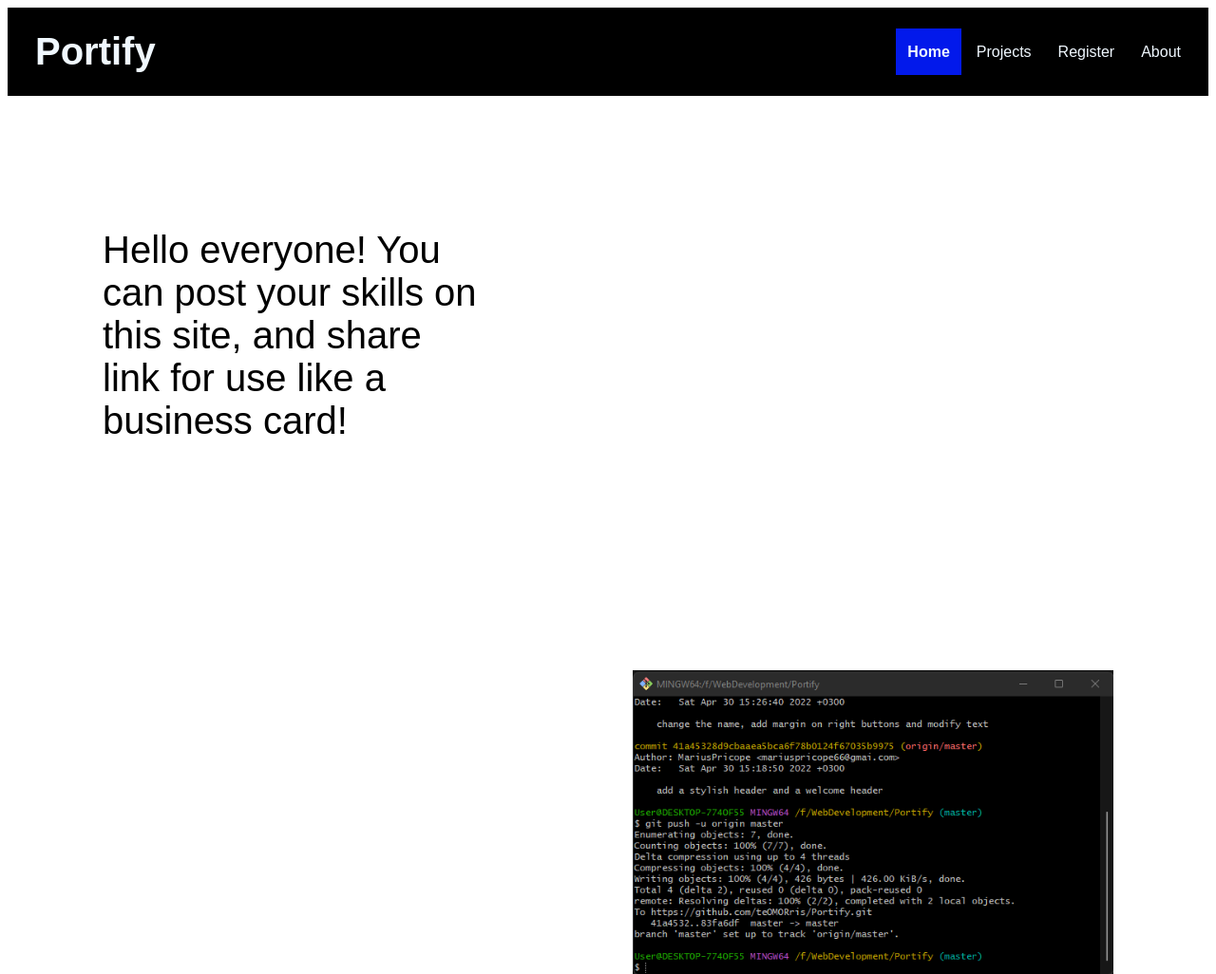
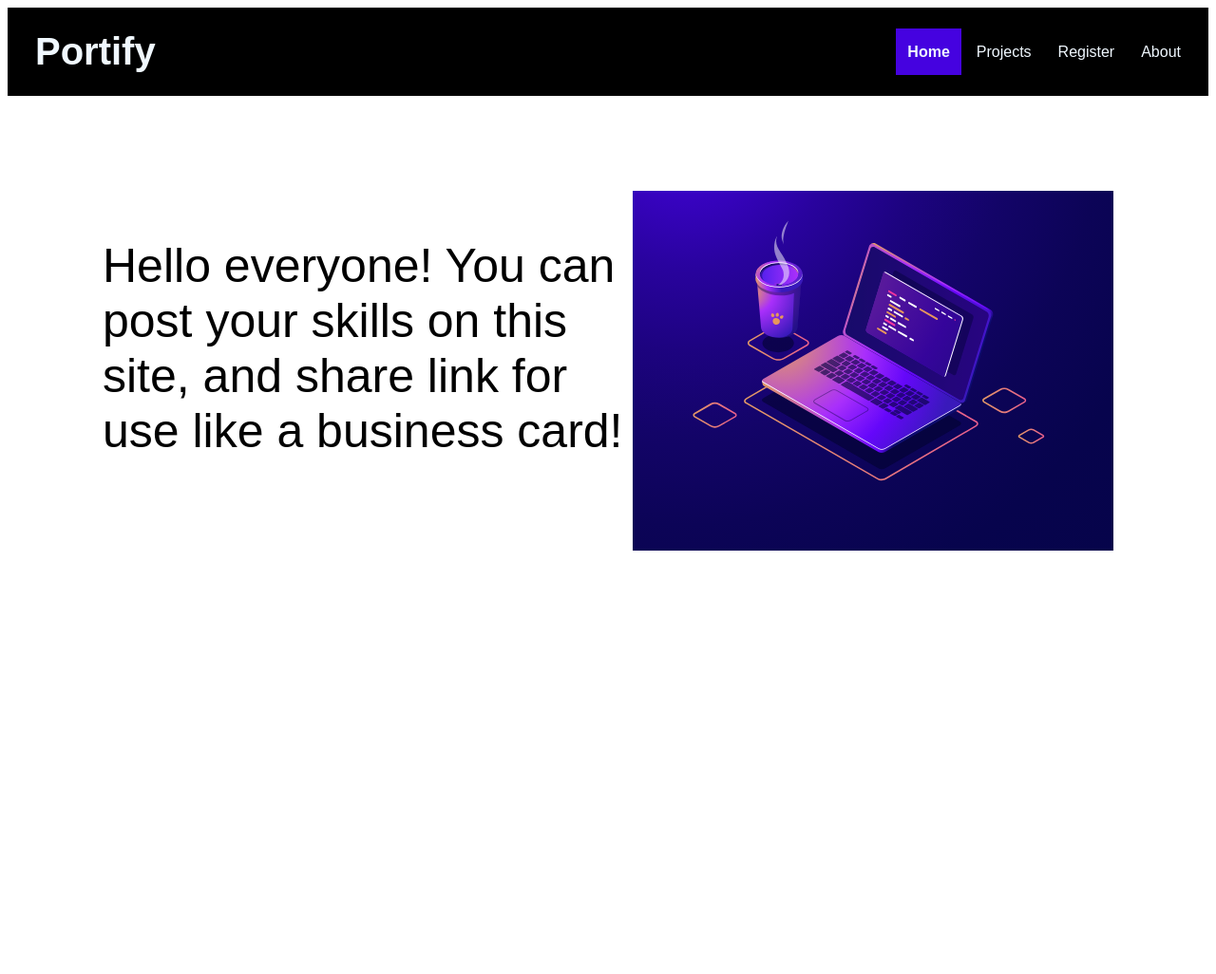
Before and after one commit to teOMORris/Portify, a plain HTML site: page home.html in a window 1280 px wide. Shown: the top 1026 px of the page at 95% size. After the commit the page ends 800 px from the top, so only its background shows below. Drawn offline with Linux system fonts and the light colour scheme.

Commit message:
add margin on text and img. add another img. add animation for welcome text

```diff
--- /dev/null
+++ b/animation_text.js
@@ -0,0 +1,17 @@
+var text = document.getElementById("welcome_text");
+
+text.onmousemove = function() {
+    Resize("70px", "1s", "700px");
+}
+
+text.onmouseleave = function()
+{
+    Resize("50px", "1s" , "550px");
+}
+
+function Resize(size, duration, width)
+{
+    text.style.transitionDuration = duration;
+    text.style.fontSize = size;
+    //text.style.width = width;
+}
--- a/home.html
+++ b/home.html
@@ -6,12 +6,13 @@
     <meta name="viewport" content="width=device-width, initial-scale=1.0">
     <title>Portify</title>
     <link rel="stylesheet" href="home_style.css">
+    <script type="module" src="animation_text.js"></script>
 </head>
 <body>
     <div class="header">
-        <a href="/HomePW.html" class="logo">Portify</a>
+        <a href="/home.html" class="logo">Portify</a>
         <div class="header-right">
-            <a class="active" href="/HomePW.html">Home</a>
+            <a class="active" href="/home.html">Home</a>
             <a href="">Projects</a>
             <a href="">Register</a>
             <a href="">About</a>
@@ -20,7 +21,7 @@
 
     <div class="hello">
         <p id="welcome_text">Hello everyone! You can post your skills on this site, and share link for use like a business card!</p>
-        <img id="welcome_img" src="/Images/code.png">
+        <img id="welcome_img" src="/Images/code.svg">
     </div>
 </body>
 </html>
--- a/home_style.css
+++ b/home_style.css
@@ -30,13 +30,14 @@
 
 .header a.active{
     font-weight: bold;
-    background-color: rgb(2, 25, 235);
+    background-color: #4502e0;
 }
 
 .hello #welcome_img {
     overflow: hidden;
     float: right;
-    padding: 100px;
+    margin-top: 100px;
+    margin-right: 100px;
     width: 40%;
     aspect-ratio: true;
 }
@@ -45,10 +46,11 @@
 .hello #welcome_text{
     font-family: 'Exo 2', sans-serif;
     float: left;
-    padding: 100px;
+    margin-top: 150px;
+    margin-left: 100px;
     overflow: none;
-    width: 400px;
-    font-size: 40px;
+    width: 550px;
+    font-size: 50px;
 }
 
 /*auto ajust the header when width of page is lower then 500px*/
```
Also changed, not shown: Images/code.svg (added).
